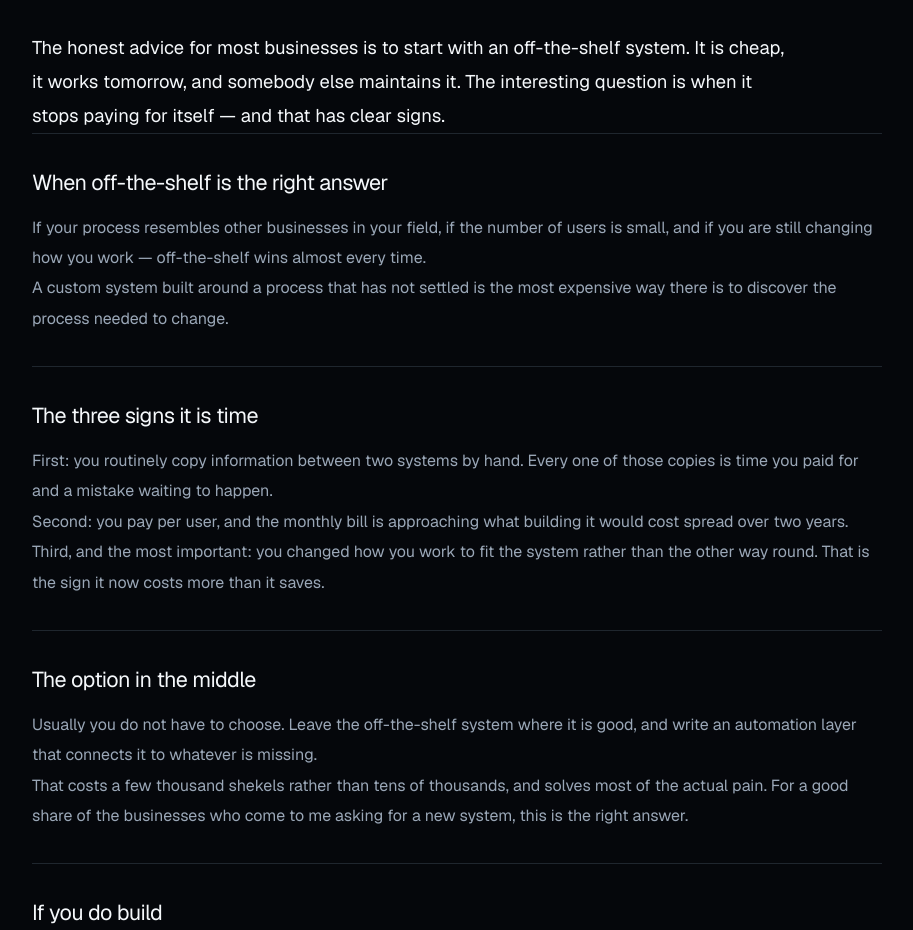
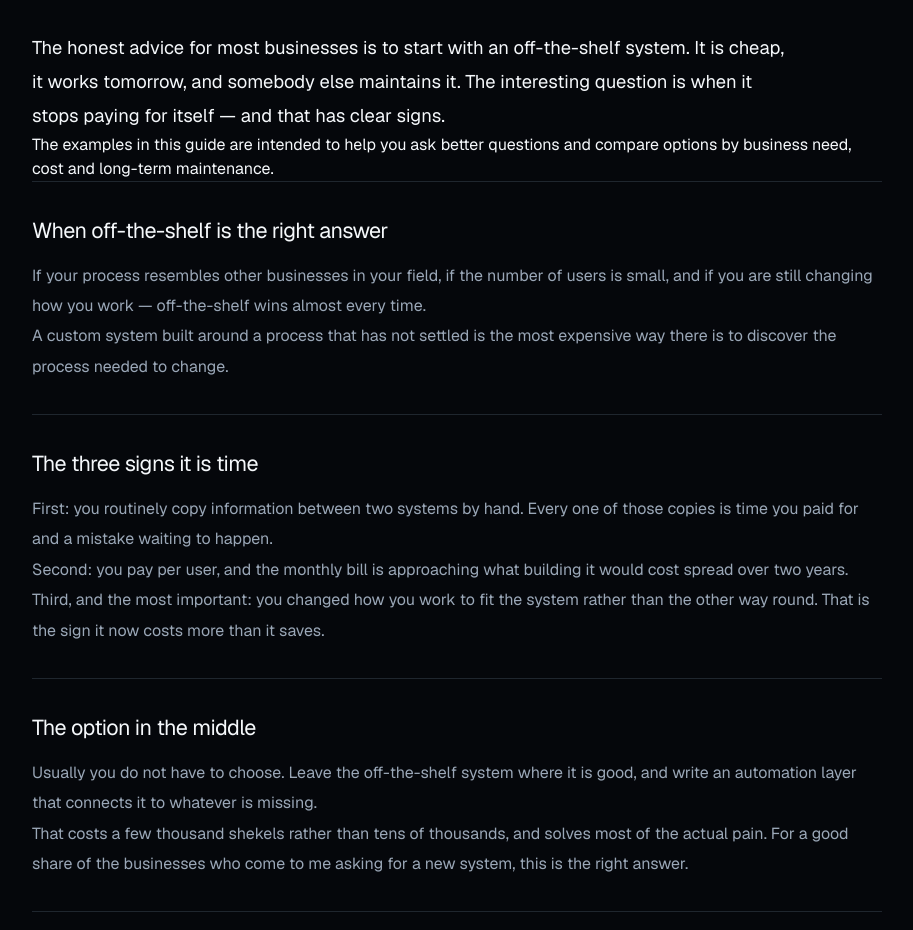
Before and after one commit to Nisan-Sinai/nisan-sinai-technologies, a Next.js app: page /en/blog/custom-system-or-off-the-shelf in a window 1280 px wide. Shown: the part 820-1750 px from the top of the page, without its empty margins (183-1096 px from the left). Built offline with nearby package versions, Linux system fonts and the light colour scheme; no server answers.

Commit message:
fix(seo): add article context to avoid thin content

```diff
--- a/app/blog-post.tsx
+++ b/app/blog-post.tsx
@@ -5,6 +5,11 @@ import SiteFooter from "./site-footer";
 import { getContent } from "@/lib/content";
 import { formatPostDate, getPost } from "@/lib/blog";
 import { forwardArrow, localePath, type Locale } from "@/lib/i18n";
+
+const ARTICLE_CONTEXT: Record<Locale, string> = {
+  he: "הדוגמאות במדריך נועדו לעזור לכם לשאול שאלות מדויקות יותר ולהשוות חלופות לפי הצורך העסקי, העלות והתחזוקה לאורך זמן.",
+  en: "The examples in this guide are intended to help you ask better questions and compare options by business need, cost and long-term maintenance.",
+};
 
 export default function BlogPost({
   locale,
@@ -41,6 +46,9 @@ export default function BlogPost({
           <p className="legal-intro">
             <LatinText text={post.intro} />
           </p>
+          <p>
+            <LatinText text={ARTICLE_CONTEXT[locale]} />
+          </p>
 
           {post.sections.map((section) => (
             <section key={section.title}>
```
